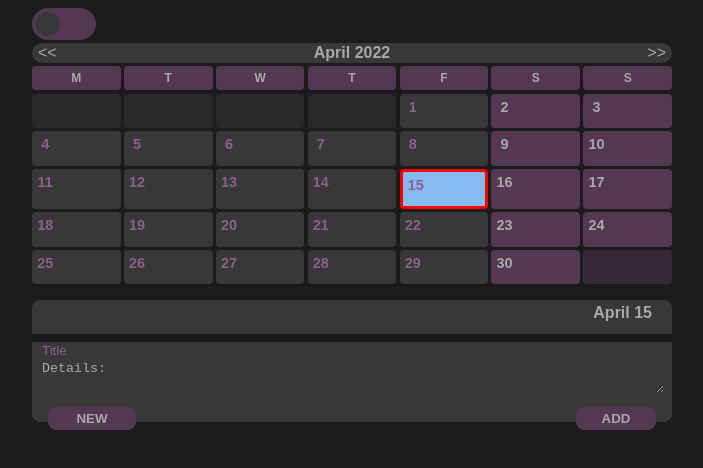
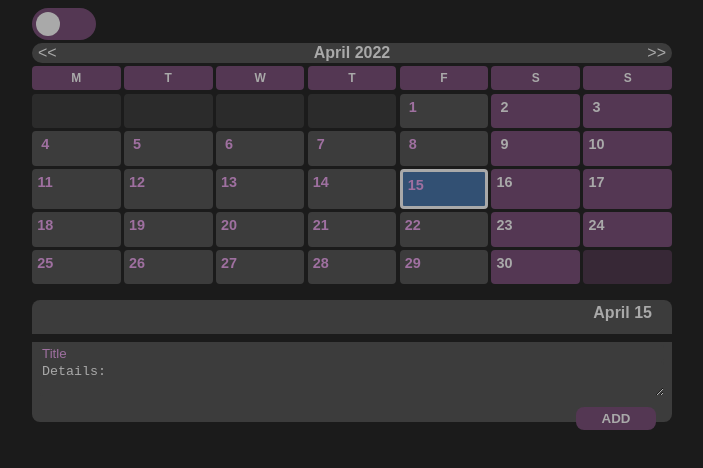
Before and after one commit to Kuovinen/TaskManager, a React (Create React App) app: page / in a window 1280 px wide. Shown: the top 468 px of the page, without its empty margins (288-991 px from the left). Built offline with nearby package versions, Linux system fonts and the light colour scheme.

Commit message:
deletion bug fixed, theme changed timplified through the root css approach

```diff
--- a/src/App.css
+++ b/src/App.css
@@ -1,12 +1,11 @@
 :root {
-  --cp-Main: #383838;
+  --cp-Main: #3c3c3c;
   --cp-Accent: #543753;
-  --cp-Accent25: rgb(158, 116, 157, 0.25);
-  --cp-dGrey: rgb(92, 59, 93);
-  --cp-Blue: rgb(134, 186, 243);
+  --cp-Blue: #325073;
   --cp-Background: #1b1b1b;
   --cp-Text: #a9a9a9;
-  --cp-Text2: #8b628c;
+  --cp-Text2: #9f70a0;
+  --cp-Text3: #a9a9a9;
 }
 body {
   background-color: var(--cp-Background);
@@ -45,7 +44,7 @@ body {
   width: 3vh;
   left: 0.5vh;
   bottom: 0.5vh;
-  background-color: var(--cp-Main);
+  background-color: var(--cp-Text);
   -webkit-transition: 0.4s;
   transition: 0.4s;
   border-radius: 50%;
@@ -88,7 +87,7 @@ input:checked + .slider {
   justify-content: center;
   align-items: center;
   font-weight: 700;
-  color: var(--cp-Text);
+  color: var(--cp-Text3);
   font-size: 0.75rem;
 }
 .day {
@@ -161,6 +160,11 @@ form {
   min-height: 5rem;
   background: var(--cp-Main);
 }
+.iInput:focus,
+.iDetails:focus {
+  outline: none;
+  background: var(--cp-Background);
+}
 .iInput,
 .iDetails {
   border: none;
@@ -168,6 +172,11 @@ form {
   color: var(--cp-Text);
   resize: none;
   margin: 0 0.5rem;
+  border-radius: 0.2rem;
+}
+.iInput {
+  margin-top: 0.2rem;
+  color: var(--cp-Text2);
 }
 .iDetails {
   margin-bottom: 1rem;
@@ -187,7 +196,7 @@ form {
   padding: 0.25rem;
   border-radius: 0.5rem;
   width: 5rem;
-  color: var(--cp-Text);
+  color: var(--cp-Text3);
   cursor: pointer;
   display: flex;
   justify-content: center;
@@ -266,10 +275,7 @@ form {
   width: 100%;
   justify-content: center;
   align-items: center;
-  background-color: var(--cp-Text);
-}
-.cTask:hover {
-  background: white;
+  background-color: var(--cp-Background);
 }
 
 .workspace {
@@ -318,7 +324,7 @@ form {
 }
 
 .infoTask {
-  color: var(--cp-Text);
+  color: var(--cp-Text3);
   background: var(--cp-Accent);
   font-size: 0.6rem;
   width: fit-content;
@@ -370,3 +376,6 @@ form {
 .deleteTask:hover {
   transform: scale(0.9);
 }
+.taskText {
+  font-size: 0.75rem;
+}
--- a/src/components/Day.js
+++ b/src/components/Day.js
@@ -2,8 +2,8 @@ import Task from "./CTask.js";
 //Component used to create day elements in the month section of the page
 export default function Day(props) {
   let tasks = [];
-  let border = props.current ? "0.2rem solid red" : "none";
-  let dateStyle = props.weekend ? { color: "var(--cp-Text)" } : null;
+  let border = props.current ? "0.2rem solid var(--cp-Text)" : "none";
+  let dateStyle = props.weekend ? { color: "var(--cp-Text3)" } : null;
   //assign background color based on if the day is a weekend
   let dayStyle = props.weekend
     ? { background: "var(--cp-Accent)", border: border }
--- a/src/components/InfoTask.js
+++ b/src/components/InfoTask.js
@@ -8,6 +8,7 @@ export default function InfoTask(props) {
       title: props.title,
       details: props.details,
     };
+    console.log(target);
     //change to string for future comparison.
     //Because objects are need to be the same ref to be equal
     target = JSON.stringify(target);
@@ -15,11 +16,11 @@ export default function InfoTask(props) {
     let inspectedDay = props.taskList[props.year][props.month][props.day];
     //create updated day Data, by excluding the component that has the same
     //value as the one that's selected.
-
+    console.log(inspectedDay);
     let updatedDay = inspectedDay.filter(
       (element, index) => target !== JSON.stringify(inspectedDay[index])
     );
-
+    console.log(updatedDay);
     //Update the selected Day window at the bottom, removing the deleted task
     props.setSelectedDay(
       produce((draft) => {
--- a/src/components/Input.js
+++ b/src/components/Input.js
@@ -45,7 +45,6 @@ export default function Input(props) {
       >
         <input className="iInput" placeholder="Title"></input>
         <textarea className="iDetails" placeholder="Details:"></textarea>
-        <input className="newButton" value="NEW"></input>
         <input className="addButton" type="submit" value="ADD"></input>
       </form>
     </div>
--- a/src/components/Toggle.js
+++ b/src/components/Toggle.js
@@ -1,15 +1,33 @@
+import React from "react";
 //Toggle switch to change theme from dark to light mode
 export default function Toggle(props) {
+  const [mode, setMode] = React.useState(true);
+
   function change() {
-    let background = document.body.style.backgroundColor;
-    let color = background === "white" ? "var(--cp-Black)" : "white";
-    document.body.style.backgroundColor = color;
-    props.setYearStyle((original) =>
-      original.color === "var(--cp-White)"
-        ? { color: "var(--cp-dGrey)" }
-        : { color: "var(--cp-White)" }
-    );
+    //this is LIGHT mode
+    if (mode) {
+      document.documentElement.style.setProperty("--cp-Main", "#DEDEDE");
+      document.documentElement.style.setProperty("--cp-Accent", "#9F759E");
+      document.documentElement.style.setProperty("--cp-Blue", "#87b9f5");
+      document.documentElement.style.setProperty("--cp-Background", "#C9C9C9");
+      document.documentElement.style.setProperty("--cp-Text", "#9F759E");
+      document.documentElement.style.setProperty("--cp-Text2", "#9F759E");
+      document.documentElement.style.setProperty("--cp-Text3", "#DEDEDE");
+      setMode(false);
+    }
+    //this is DARK mode
+    else {
+      document.documentElement.style.setProperty("--cp-Main", "#3c3c3c");
+      document.documentElement.style.setProperty("--cp-Accent", "#543753");
+      document.documentElement.style.setProperty("--cp-Blue", "#325073");
+      document.documentElement.style.setProperty("--cp-Background", "#1b1b1b");
+      document.documentElement.style.setProperty("--cp-Text", "#a9a9a9");
+      document.documentElement.style.setProperty("--cp-Text2", "#9f70a0");
+      document.documentElement.style.setProperty("--cp-Text3", "#a9a9a9");
+      setMode(true);
+    }
   }
+
   return (
     <label className="switch">
       <input type="checkbox" onClick={change} />
```
